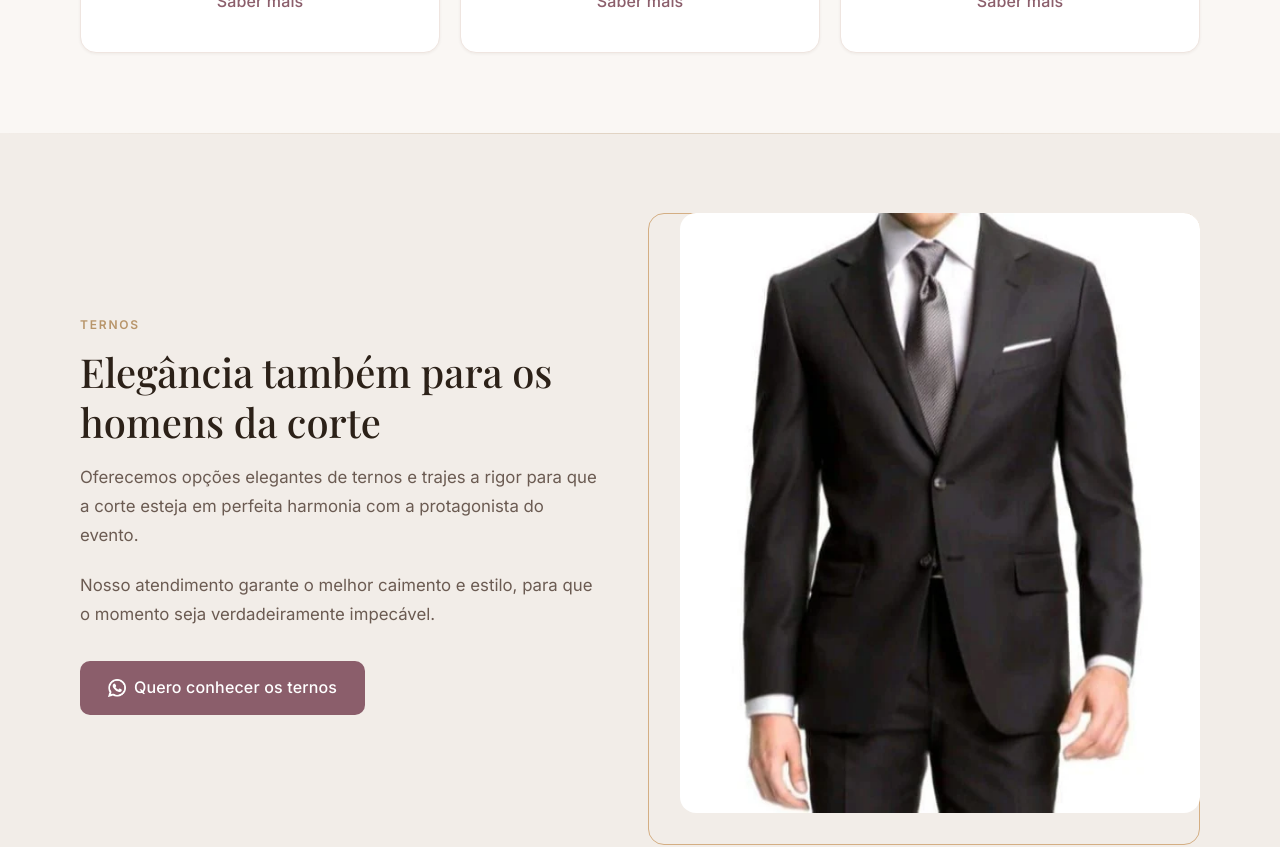
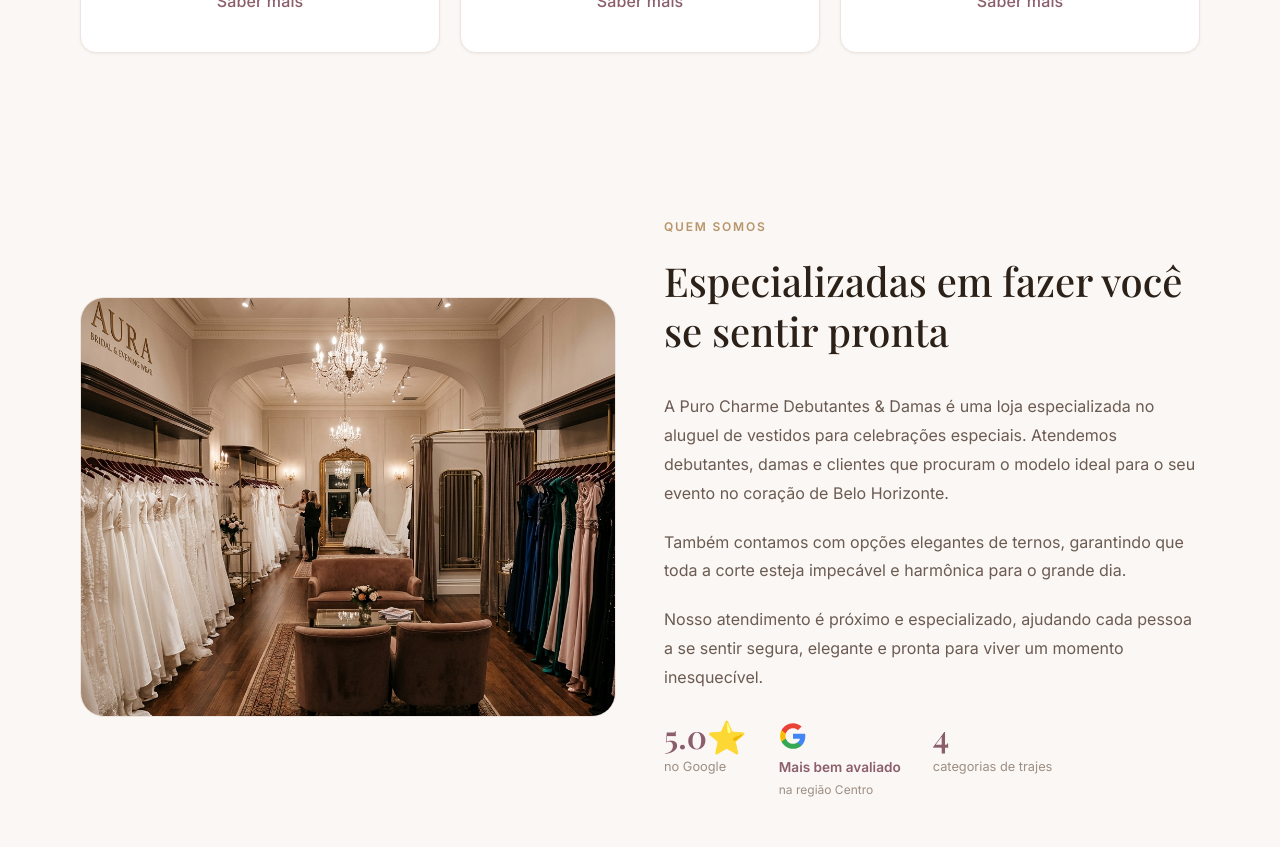
Before and after one commit to t0non/lpPuroCharme, a Next.js app: page / in a window 1280 px wide. Shown: the part 1480-2327 px from the top of the page. Built offline with nearby package versions, Linux system fonts and the light colour scheme; no server answers; a web font is replaced by a local one.

Commit message:
style: remove a secao de primeiro aluguel da pagina inicial

```diff
--- a/src/app/page.tsx
+++ b/src/app/page.tsx
@@ -1,7 +1,6 @@
 import { Metadata } from "next";
 import { HeroSection } from "@/components/sections/HeroSection";
 import { ServicesSection } from "@/components/sections/ServicesSection";
-import { FirstRentalSection } from "@/components/sections/FirstRentalSection";
 import { AboutSection } from "@/components/sections/AboutSection";
 import { BenefitsSection } from "@/components/sections/BenefitsSection";
 import { HowItWorksSection } from "@/components/sections/HowItWorksSection";
@@ -39,7 +38,6 @@ export default function HomePage() {
     <>
       <HeroSection />
       <ServicesSection />
-      <FirstRentalSection />
       <AboutSection />
       <HowItWorksSection />
       <BenefitsSection />
```
